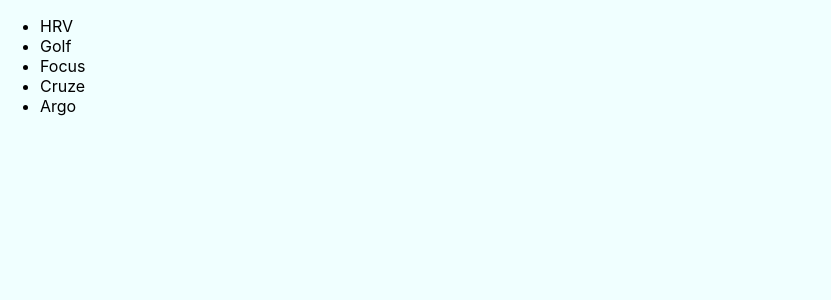
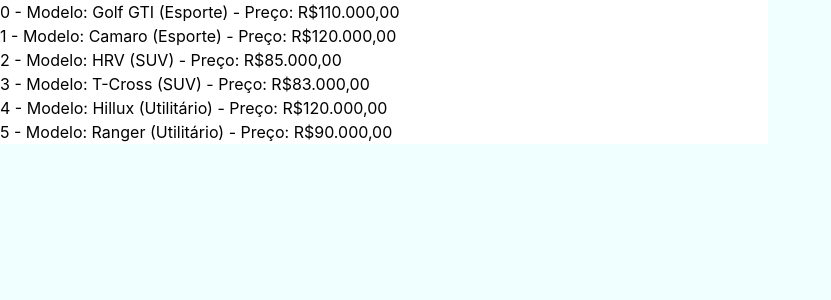
Before and after one commit to Eronrhcp/Ola-Mundo, a React (Create React App) app in the folder projeto02/helloreact/: page / in a window 1280 px wide. Shown: the top 300 px of the page, without its empty margins (0-831 px from the left). Built offline with nearby package versions, Linux system fonts and the light colour scheme.

Commit message:
Tailwindcss

```diff
--- /dev/null
+++ b/projeto02/helloreact/craco.config.js
@@ -0,0 +1,11 @@
+// craco.config.js
+module.exports = {
+    style: {
+        postcss: {
+            plugins: [
+                require('tailwindcss'),
+                require('autoprefixer'),
+            ],
+        },
+    },
+}
--- a/projeto02/helloreact/src/App.js
+++ b/projeto02/helloreact/src/App.js
@@ -6,6 +6,8 @@
 export default function App() {
 
   return (
-    <Carros />
+    <div className='bg-white w-3/5 align-center'>
+      <Carros />
+    </div>
   )
 }
--- a/projeto02/helloreact/src/componentes/Carros.js
+++ b/projeto02/helloreact/src/componentes/Carros.js
@@ -1,11 +1,22 @@
 import React from "react";
 
 export default function Carros() {
-    let carros = ['HRV', 'Golf', 'Focus', 'Cruze', 'Argo']
-
-    let listaCarros = carros.map(
-        (c) =>
-            <li>{c}</li>
+    /*    let carros = ['HRV', 'Golf', 'Focus', 'Cruze', 'Argo']
+        let listaCarros = carros.map(
+            (c, i) =>
+                <li key={i}>{i} - {c}</li>
+        )*/
+    let carrosOb = [
+        { categoria: "Esporte", preço: "110.000,00", modelo: "Golf GTI" },
+        { categoria: "Esporte", preço: "120.000,00", modelo: "Camaro" },
+        { categoria: "SUV", preço: "85.000,00", modelo: "HRV" },
+        { categoria: "SUV", preço: "83.000,00", modelo: "T-Cross" },
+        { categoria: "Utilitário", preço: "120.000,00", modelo: "Hillux" },
+        { categoria: "Utilitário", preço: "90.000,00", modelo: "Ranger" }
+    ]
+    let listaCarros = carrosOb.map(
+        (a, i) =>
+            <li kei={i}>{i} - Modelo: {a.modelo} ({a.categoria}) - Preço: R${a.preço}</li>
     )
     return (
         <div>
--- a/projeto02/helloreact/src/index.css
+++ b/projeto02/helloreact/src/index.css
@@ -1,3 +1,8 @@
+/* ./src/index.css */
+@tailwind base;
+@tailwind components;
+@tailwind utilities;
+
 body {
   margin: 0;
   font-family: -apple-system, BlinkMacSystemFont, 'Segoe UI', 'Roboto', 'Oxygen',
--- /dev/null
+++ b/projeto02/helloreact/tailwind.config.js
@@ -0,0 +1,11 @@
+module.exports = {
+  purge: ['./src/**/*.{js,jsx,ts,tsx}', './public/index.html'],
+  darkMode: false, // or 'media' or 'class'
+  theme: {
+    extend: {},
+  },
+  variants: {
+    extend: {},
+  },
+  plugins: [],
+}
```
Also changed, not shown: projeto02/helloreact/package.json (+9 -3 lines), 1 other file (tests, documents, lock files or other folders).
